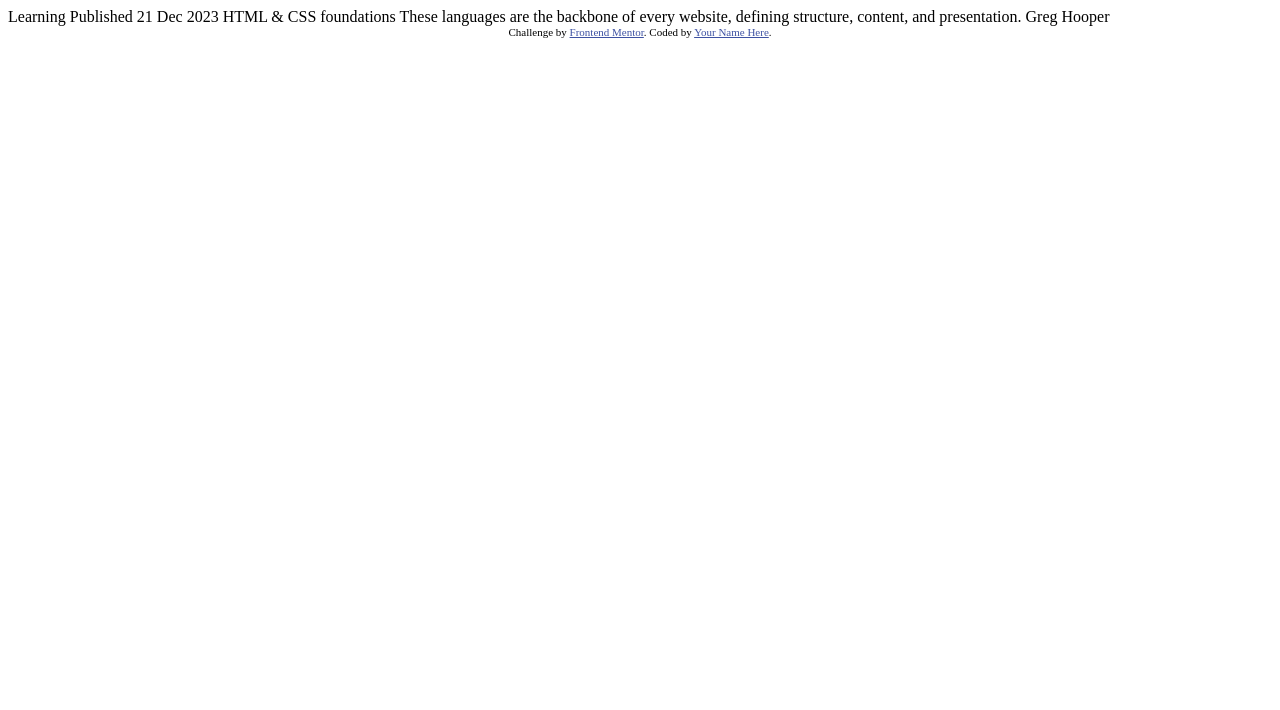
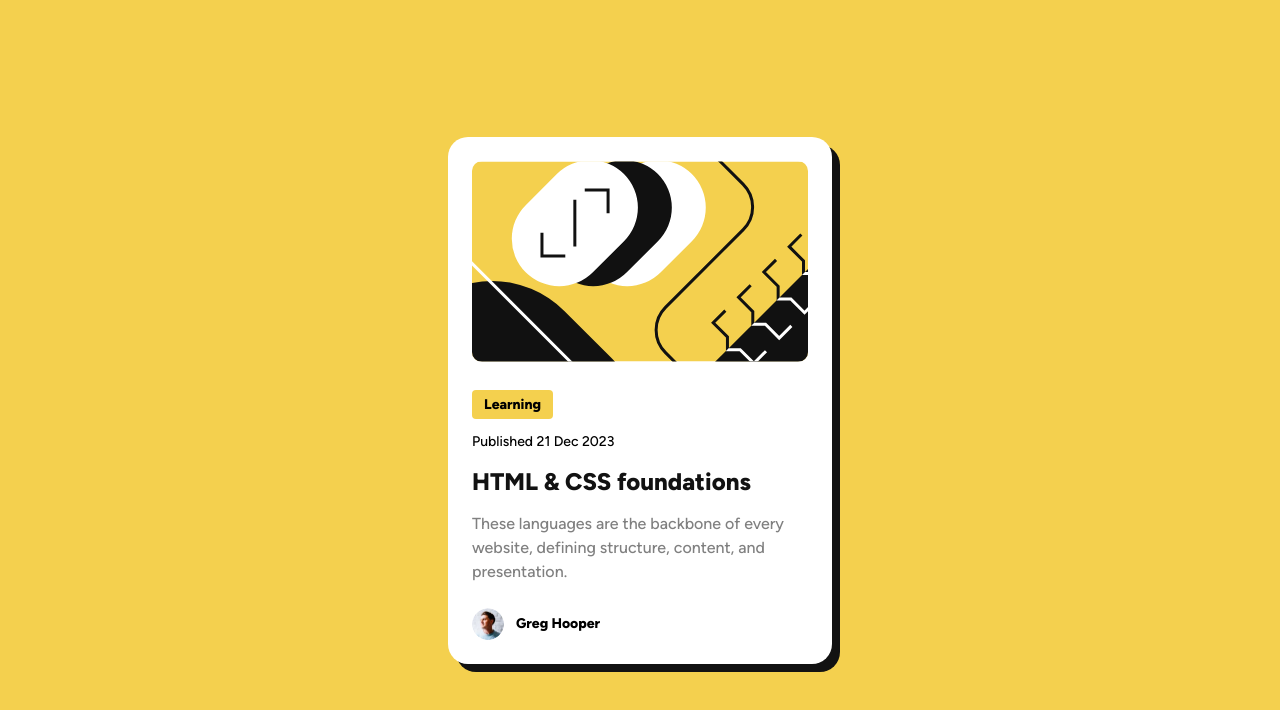
Before and after one commit to FrankBonanno/fem-blog-preview-card, a plain HTML site: page index.html in a window 1280 px wide. Drawn offline with Linux system fonts and the light colour scheme.

Commit message:
done basic desktop visuals

```diff
--- a/index.html
+++ b/index.html
@@ -1,34 +1,46 @@
 <!DOCTYPE html>
 <html lang="en">
+
 <head>
   <meta charset="UTF-8">
-  <meta name="viewport" content="width=device-width, initial-scale=1.0"> <!-- displays site properly based on user's device -->
+  <meta name="viewport" content="width=device-width, initial-scale=1.0">
+  <!-- displays site properly based on user's device -->
 
   <link rel="icon" type="image/png" sizes="32x32" href="./assets/images/favicon-32x32.png">
 
   <title>Frontend Mentor | Blog preview card</title>
 
-  <!-- Feel free to remove these styles or customise in your own stylesheet 👍 -->
-  <style>
-    .attribution { font-size: 11px; text-align: center; }
-    .attribution a { color: hsl(228, 45%, 44%); }
-  </style>
+  <link rel="stylesheet" href="style.css">
 </head>
+
 <body>
 
-  Learning
+  <div class="card">
+    <div class="image">
+      <img src="assets/images/illustration-article.svg" alt="illustration" srcset="" />
+    </div>
 
-  Published 21 Dec 2023
+    <div class="content">
+      <p class="category">Learning</p>
 
-  HTML & CSS foundations
+      <p class="date">Published 21 Dec 2023</p>
 
-  These languages are the backbone of every website, defining structure, content, and presentation.
+      <p class="title" href="#">HTML & CSS foundations</p>
 
-  Greg Hooper
+      <p class="desc">These languages are the backbone of every website, defining structure, content, and presentation.
+      </p>
+    </div>
 
-  <div class="attribution">
+    <div class="author">
+      <img src="assets/images/image-avatar.webp" />
+      <p>Greg Hooper</p>
+    </div>
+  </div>
+
+  <!-- <div class="attribution">
     Challenge by <a href="https://www.frontendmentor.io?ref=challenge" target="_blank">Frontend Mentor</a>.
     Coded by <a href="#">Your Name Here</a>.
-  </div>
+  </div> -->
 </body>
+
 </html>
--- /dev/null
+++ b/style.css
@@ -0,0 +1,140 @@
+/* Variables */
+:root {
+  --clr-yellow: hsl(47, 88%, 63%);
+  --clr-white: hsl(0, 0%, 100%);
+  --clr-gray: hsl(0, 0%, 50%);
+  --clr-black: hsl(0, 0%, 7%);
+  --font-sz: 16px;
+  --font-semibold: 500;
+  --font-bold: 800;
+}
+
+/* Resets */
+*,
+*::before,
+*::after {
+  box-sizing: border-box;
+}
+
+* {
+  margin: 0;
+  padding: 0;
+}
+
+img,
+picture,
+svg,
+video,
+canvas {
+  max-width: 100%;
+  height: auto;
+}
+
+body,
+html {
+  height: 100%;
+  scroll-behavior: smooth;
+  background-color: var(--clr-yellow);
+  display: flex;
+  justify-content: center;
+  align-items: center;
+}
+
+/* Fonts */
+@font-face {
+  font-family: 'Figtree';
+  src: url('assets/fonts/Figtree-VariableFont_wght.ttf') format('truetype');
+  font-weight: 500 800;
+  font-style: normal;
+}
+
+@font-face {
+  font-family: 'Figtree Italic';
+  src: url('assets/fonts/Figtree-Italic-VariableFont_wght.ttf') format('truetype');
+  font-weight: 500 800;
+  font-style: italic;
+}
+
+/* General Styles */
+.card {
+  background-color: var(--clr-white);
+  display: flex;
+  flex-direction: column;
+  gap: 24px;
+  padding: 24px;
+  box-shadow: var(--clr-black) 8px 8px;
+  max-width: 384px;
+  border-radius: 20px;
+  font-family: 'Figtree';
+  transition: all 0.2s;
+}
+
+.image img {
+  border-radius: 10px;
+}
+
+.content {
+  gap: 12px;
+  display: flex;
+  flex-direction: column;
+}
+
+.category {
+  text-align: center;
+  padding: 4px 12px;
+  border-radius: 4px;
+  background-color: var(--clr-yellow);
+  width: min-content;
+  font-size: 14px;
+  font-weight: var(--font-bold);
+  line-height: 150%;
+}
+
+.date {
+  font-size: 14px;
+  font-weight: var(--font-semibold);
+  line-height: 150%;
+}
+
+.title {
+  font-size: 24px;
+  font-weight: var(--font-bold);
+  line-height: 150%;
+  text-decoration: none;
+  color: var(--clr-black);
+}
+
+.desc {
+  line-height: 150%;
+  font-weight: var(--font-semibold);
+  font-size: var(--font-sz);
+  color: var(--clr-gray);
+}
+
+.author {
+  display: flex;
+  align-items: center;
+  gap: 12px;
+}
+
+.author img {
+  width: 32px;
+  height: 32px;
+  border-radius: 50%;
+}
+
+.author p {
+  font-size: 14px;
+  font-weight: var(--font-bold);
+  line-height: 150%;
+}
+
+.card:hover {
+  box-shadow: var(--clr-black) 16px 16px;
+  transform: translateY(-2px);
+  cursor: pointer;
+}
+
+.card:hover .title {
+  color: var(--clr-yellow);
+}
```
